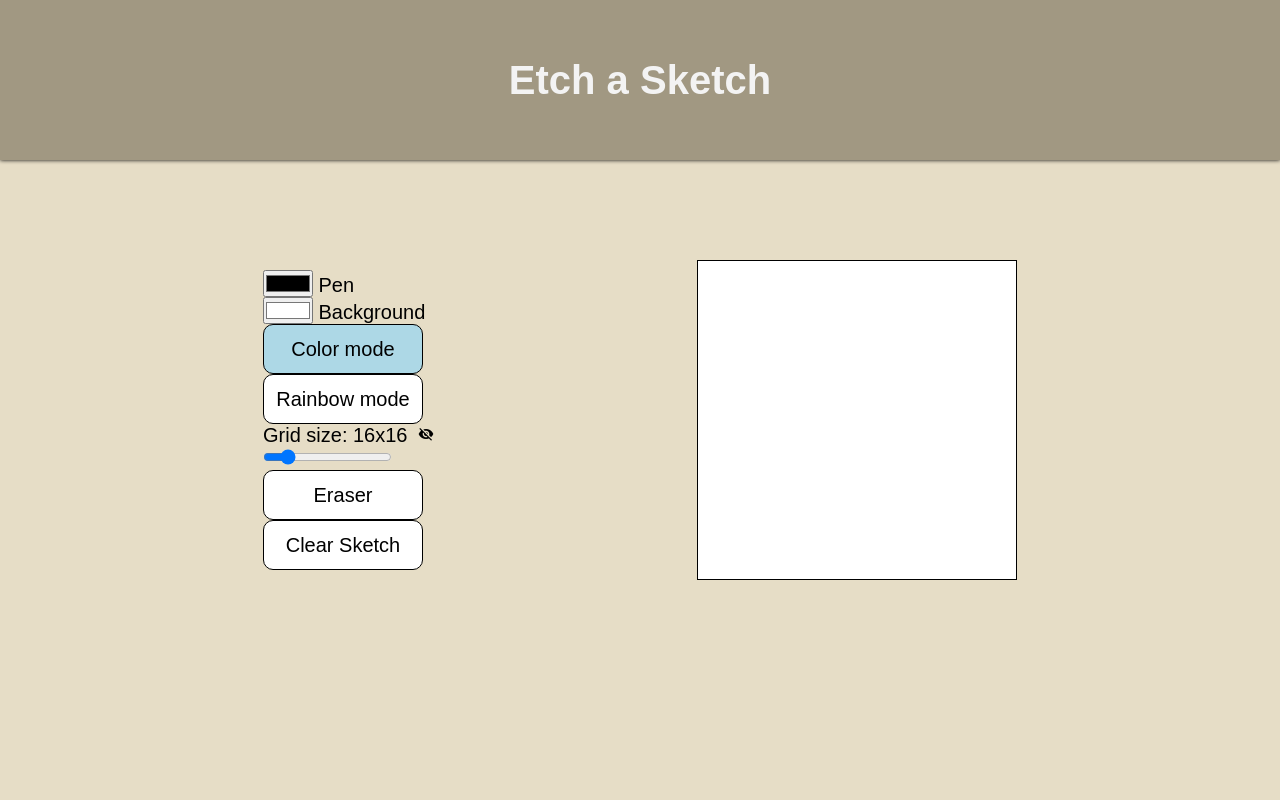
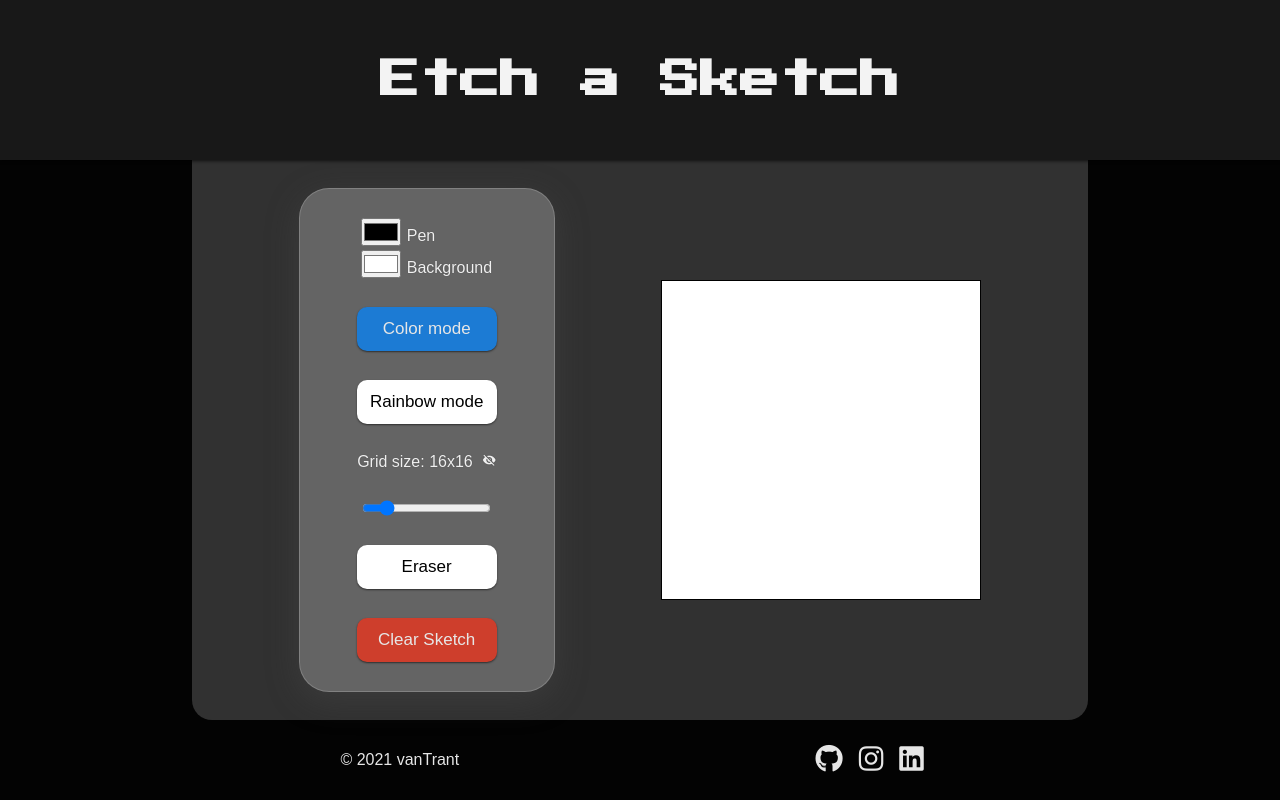
Before and after one commit to vanTrant/etch-a-sketch, a plain HTML site: page index.html in a window 1280 px wide. Drawn offline with Linux system fonts and the light colour scheme.

Commit message:
Done styling

```diff
--- a/index.html
+++ b/index.html
@@ -7,6 +7,10 @@
         <link rel="stylesheet" href="./style.css" />
         <script src="./script.js" defer></script>
         <link href="https://fonts.googleapis.com/css2?family=Material+Icons" rel="stylesheet" />
+        <link rel="preconnect" href="https://fonts.googleapis.com" />
+        <link rel="preconnect" href="https://fonts.gstatic.com" crossorigin />
+        <link href="https://fonts.googleapis.com/css2?family=Press+Start+2P&display=swap" rel="stylesheet" />
+        <link rel="stylesheet" href="//use.fontawesome.com/releases/v5.0.7/css/all.css" />
         <title>Etch a Sketch</title>
     </head>
     <body>
@@ -15,7 +19,9 @@
         </header>
         <section id="main">
             <div class="container">
-                <div clas s="controls">
+                <div class="game-container">
+                    <div class="controls">
+                        <div class="color-container">
                             <div>
                                 <input type="color" name="pen" id="pen-color" />
                                 <label for="pen">Pen</label>
@@ -23,6 +29,7 @@
                             <div>
                                 <input type="color" name="bg-color" id="bg-color" value="#ffffff" />
                                 <label for="bg-color">Background</label>
+                            </div>
                         </div>
                         <div>
                             <button id="btn-color" class="active">Color mode</button>
@@ -43,6 +50,23 @@
                     </div>
                     <div class="divs-container"></div>
                 </div>
+            </div>
+            <footer>
+                <div class="footer-container">
+                    <p>&copy 2021 vanTrant</p>
+                    <div class="footer-profile">
+                        <span
+                            ><a href="https://github.com/vanTrant" target="_blank"><i class="fab fa-github"></i></a
+                        ></span>
+                        <span
+                            ><a href="https://www.instagram.com/riovanop/" target="_blank"><i class="fab fa-instagram"></i></a
+                        ></span>
+                        <span
+                            ><a href="https://www.linkedin.com/in/riovano/" target="_blank"><i class="fab fa-linkedin"></i></a
+                        ></span>
+                    </div>
+                </div>
+            </footer>
         </section>
     </body>
 </html>
--- a/script.js
+++ b/script.js
@@ -91,8 +91,8 @@ function addTrail() {
         this.style.background = `rgb(${randomizer(255)},${randomizer(255)},${randomizer(255)})`;
     } else {
         this.style.background = `${inputPen.value}`;
-        this.classList.add("trail");
     }
+    this.classList.add("trail");
 }
 
 function removeTrail() {
--- a/style.css
+++ b/style.css
@@ -11,42 +11,81 @@
 
 header {
     height: 20vh;
-    background: #a19882;
+    background: #181818;
     filter: drop-shadow(0 0 2px black);
     display: flex;
     justify-content: center;
     align-items: center;
     color: #f3f3f3;
+    font-family: "Press Start 2P", monospace;
 }
 
 #main {
     width: 100vw;
     height: 80vh;
-    background: #e6ddc6;
+    background: #030303;
 }
 
 .container {
-    height: 65vh;
+    display: flex;
+    justify-content: center;
+    align-items: center;
+    height: 70vh;
     width: 100vw;
+}
+
+.game-container {
+    height: 100%;
+    width: 70%;
+    border-radius: 0 0 20px 20px;
     display: flex;
     flex-direction: row;
     justify-content: space-evenly;
     align-items: center;
+    background: rgb(49, 49, 49);
 }
 
 .controls {
-    background: rgb(209, 209, 209);
-    width: 320px;
-    height: 100%;
+    /* Glassmorphism */
+    background: rgba(255, 255, 255, 0.25);
+    box-shadow: 0 8px 32px 0 rgba(80, 80, 80, 0.37);
+    backdrop-filter: blur(4px);
+    -webkit-backdrop-filter: blur(4px);
+    border-radius: 30px;
+    border: 1px solid rgba(255, 255, 255, 0.18);
+    /* */
+    width: 20vw;
+    height: 90%;
     display: flex;
     flex-direction: column;
-    justify-content: center;
+    justify-content: space-evenly;
     align-items: center;
+}
+
+.color-container {
+    height: 3rem;
+    display: flex;
+    flex-direction: column;
+    justify-content: space-between;
+}
+
+#pen-color,
+#bg-color {
+    height: 1.4rem;
+    width: 2rem;
+    cursor: pointer;
+}
+
+label,
+.grid-size {
+    font-size: 0.8rem;
+    color: rgb(240, 240, 240);
+    text-shadow: 0 0 1px rgba(41, 41, 41, 0.616);
 }
 
 .eye {
     margin-left: 5px;
-    font-size: 16px !important;
+    font-size: 0.7rem !important;
     cursor: pointer;
 }
 
@@ -75,17 +114,31 @@ header {
 }
 
 button {
-    height: 2.5rem;
-    width: 8rem;
+    height: 2.2rem;
+    width: 7rem;
     border-radius: 10px;
-    font-size: 1rem;
+    font-size: 0.85rem;
     background: #ffffff;
-    border: 1px solid black;
+    outline: none;
+    border: none;
+    box-shadow: 0 1px 2px rgb(46, 46, 46);
     cursor: pointer;
+    transition: 200ms ease;
+}
+
+#btn-clear {
+    background: rgb(206, 62, 44);
+    color: rgb(230, 230, 230);
+}
+
+button:hover {
+    background: rgb(28, 123, 212);
+    color: rgb(230, 230, 230);
 }
 
 button.active {
-    background: lightblue;
+    background: rgb(28, 123, 212);
+    color: rgb(230, 230, 230);
 }
 
 button.inactive,
@@ -95,3 +148,29 @@ input.inactive {
     pointer-events: none;
     color: #dddddd;
 }
+
+.footer-container {
+    height: 10vh;
+    color: rgb(230, 230, 230);
+    display: flex;
+    flex-direction: row;
+    justify-content: space-evenly;
+    align-items: center;
+    font-size: 0.8rem;
+}
+
+.footer-profile {
+    width: 7rem;
+    font-size: 1.4rem;
+    display: flex;
+    justify-content: space-evenly;
+}
+
+.footer-profile span a {
+    color: rgb(230, 230, 230);
+    transition: 200ms ease;
+}
+
+.footer-profile span a:hover {
+    color: rgb(235, 165, 15);
+}
```
Lines whose indentation alone changed are shown as unchanged.
